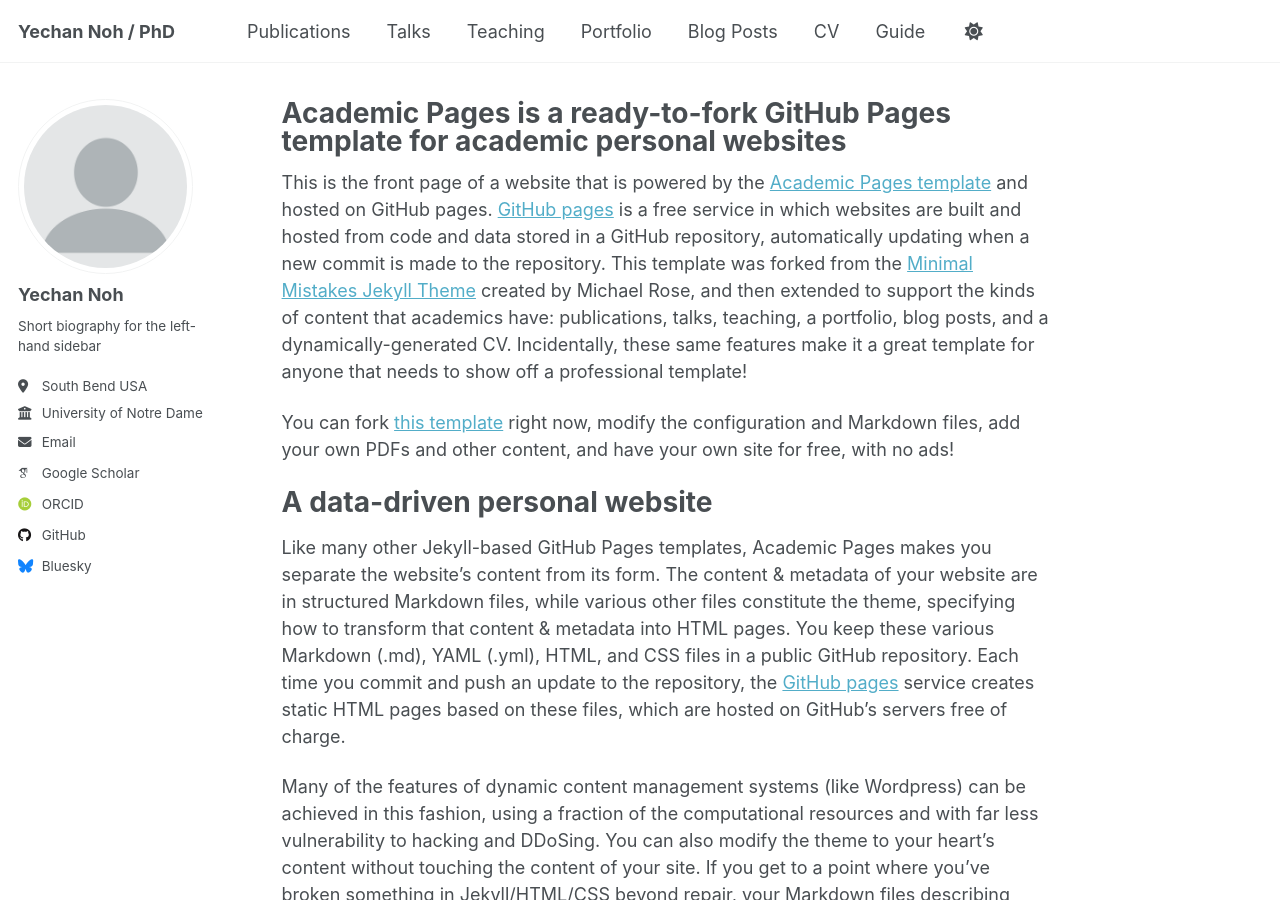
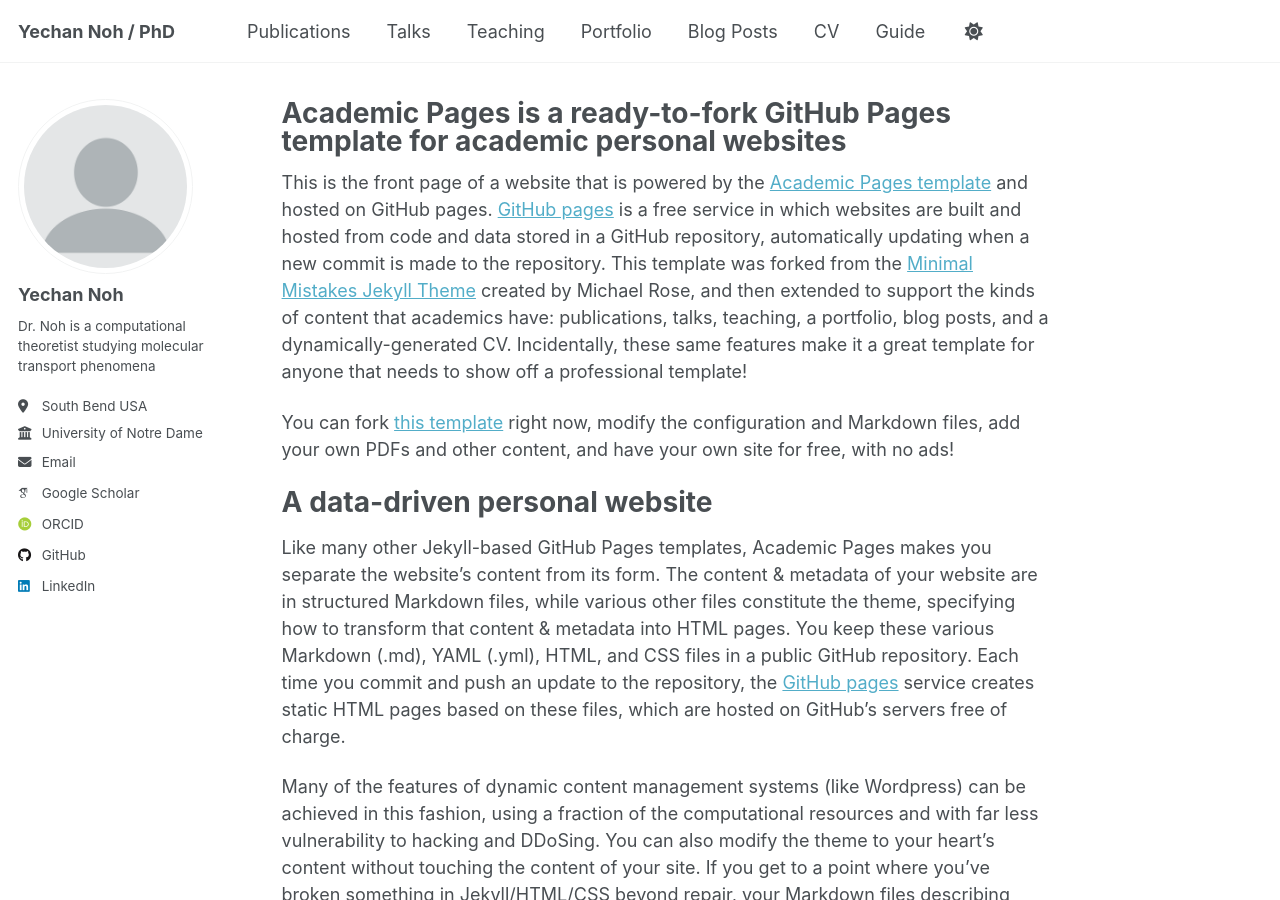
Before and after one commit to Yechan-Noh/MPSG, a Jekyll site: the page built from _pages/about.md, in a window 1280 px wide and 900 px high. Built offline with Jekyll 4.4.1, drawn with Linux system fonts in a browser that asks for light colours; some web fonts are replaced; a script that is not in the unit is left out; some of the changed lines change nothing that is shown.

Commit message:
Update _config.yml

```diff
--- a/_config.yml
+++ b/_config.yml
@@ -12,10 +12,10 @@
 title                    : "Yechan Noh / PhD"
 title_separator          : "-"
 name                     : &name "Yechan Noh"
-description              : &description "personal description"
-url                      : https://academicpages.github.io # the base hostname & protocol for your site e.g. "https://[your GitHub username].github.io" or if you already have some other page hosted on Github then use "https://[your GitHub username].github.io/[Your Repo Name]"
-baseurl                  : "" # the subpath of your site, e.g. "/blog"
-repository               : "academicpages/academicpages.github.io"
+description              : &description "Postdoctoral Fellow at University of Notre Dame"
+url                      : "https://yechan-noh.github.io"
+baseurl                  : "/MMSL"
+repository               : "Yechan-Noh/MMSL.github.io"
 
 # Site Author - The following control what appear as part of the author content on the side bar.
 #               If a field is blank the icon and link will not appear, otherwise it will be shown.
@@ -25,53 +25,19 @@
   avatar           : "profile.png"
   name             : "Yechan Noh"
   pronouns         :
-  bio              : "Short biography for the left-hand sidebar"
+  bio              : "Dr. Noh is a computational theoretist studying molecular transport phenomena"
   location         : "South Bend USA"
   employer         : "University of Notre Dame"
   uri              : # URL
   email            : "ynoh@nd.edu"
 
   # Academic websites
-  googlescholar    : "https://scholar.google.co.kr/citations?user=0zdqbtIAAAAJ&hl=en"
-  orcid            : "https://orcid.org/my-orcid?orcid=0000-0003-1688-4907"
-  Linkedin         : "https://www.linkedin.com/in/yechan-noh-phd-421906155/"
-  researchgate     : # URL
-  scopus           : # URL
+  googlescholar: "https://scholar.google.co.kr/citations?user=0zdqbtIAAAAJ&hl=en"
+  orcid: "https://orcid.org/0000-0003-1688-4907"
+  linkedin: "https://www.linkedin.com/in/yechan-noh-phd-421906155/"
 
-  # Repositories and software development
-  bitbucket        : # Username - Update with your username on the site
-  codepen          : # Username
-  dribbble         : # Username
-  github           : "academicpages"
-  kaggle           : # Username
-  stackoverflow    : # User number or user number and name (i.e., use "1" or "1/jeff-atwood")
-
-  # Social media
-  artstation       : # Username
-  bluesky          : "bsky.app" # Replace this with you Bluesky username
-  facebook         : # Username
-  flickr           : # Username
-  foursquare       : # Username
-  goodreads        : # Username
-  google_plus      : # Username
-  keybase          : # Username
-  instagram        : # Username
-  lastfm           : # Username
-  linkedin         : # Username
-  mastodon         : # URL
-  medium           : # URL
-  pinterest        : # Username
-  soundcloud       : # Username
-  steam            : # Username
-  telegram         : # URL
-  tumblr           : # Username
-  twitter          : # Username for X / Twitter
-  vine             : # Username
-  weibo            : # Username
-  wikipedia        : # Username
-  xing             : # Username
-  youtube          : # Username
-  zhihu            : # Username
+  # Repositories
+  github: "Yechan-Noh"
 
 # Publication Category - The following the list of publication categories and their headings
 publication_category:
@@ -85,7 +51,7 @@
 # Site Settings
 teaser                   :  # filename of teaser fallback teaser image placed in /images/, .e.g. "500x300.png"
 breadcrumbs              : false # true, false (default)
-words_per_minute         : 160
+words_per_minute         : 200
 future                   : true
 read_more                : "disabled" # if enabled, adds "Read more" links to excerpts
 talkmap_link             : false      #change to true to add link to talkmap on talks page
```
